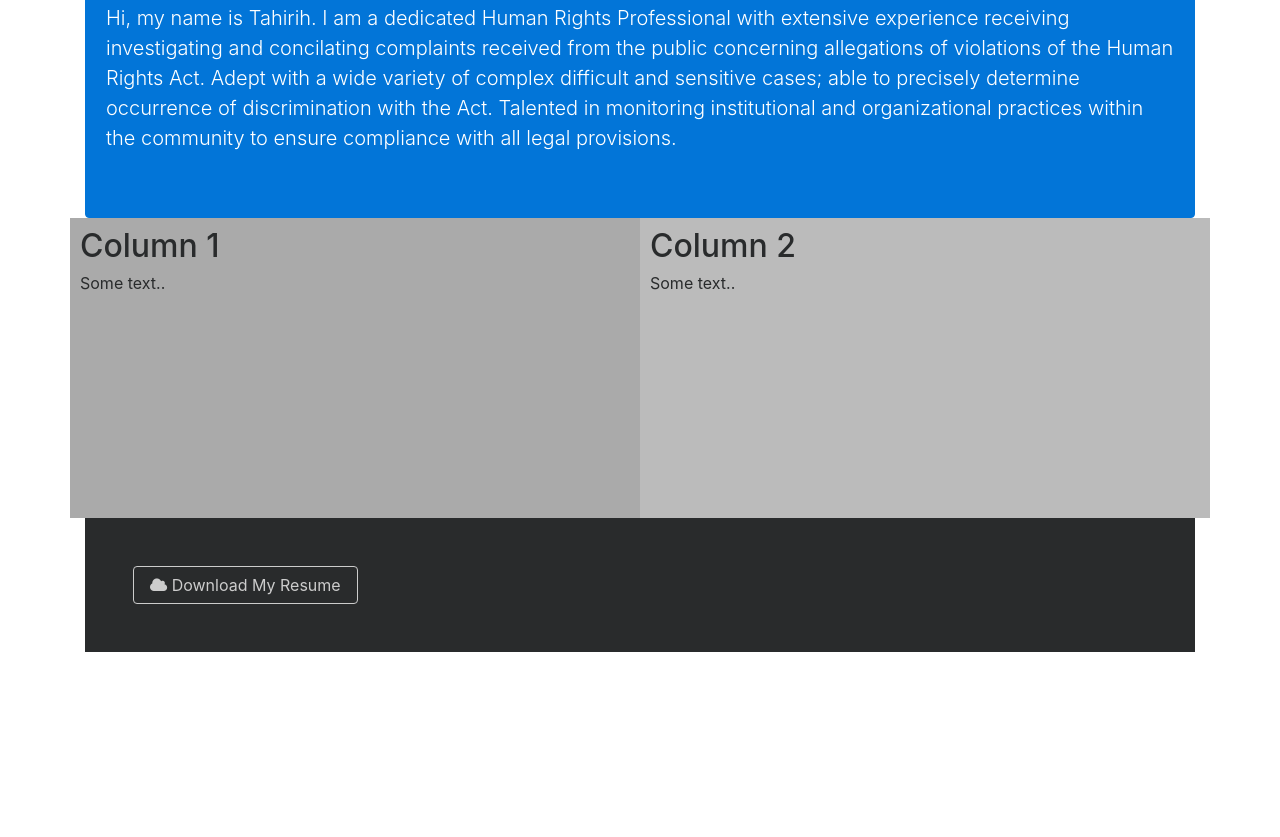
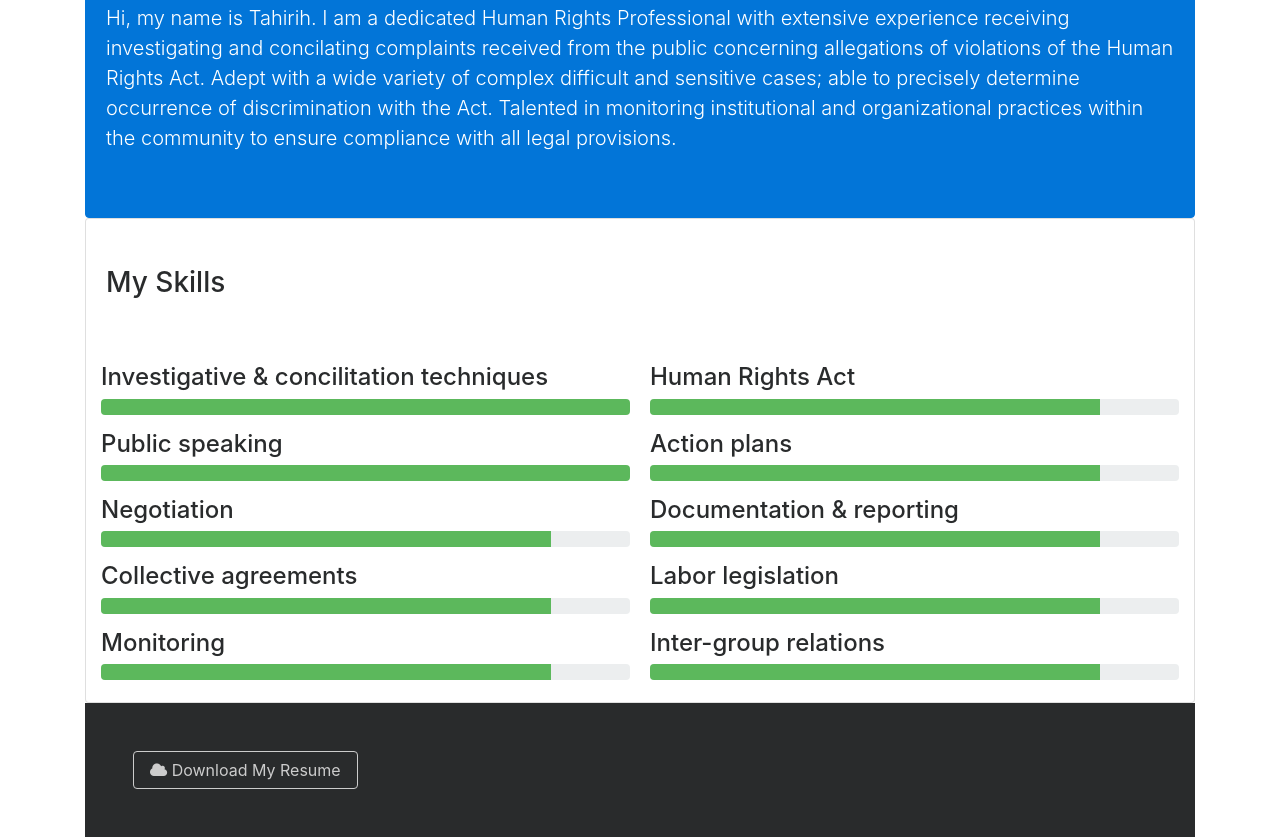
Before and after one commit to Tahirih-Natang/Tahirih-Natang.github.io, a plain HTML site: page index.html in a window 1280 px wide. Shown: the part 583-1420 px from the top of the page. Before the commit the page ends 1235 px from the top, so only its background shows below. Drawn offline with Linux system fonts and the light colour scheme; some packages are replaced by stand-ins of ours; a script that the page names is missing.

Commit message:
adjust column

```diff
--- a/index.html
+++ b/index.html
@@ -8,26 +8,6 @@
   <link rel="stylesheet" href="css/bootstrap.css">
   <link rel="stylesheet" href="https://cdnjs.cloudflare.com/ajax/libs/ekko-lightbox/5.2.0/ekko-lightbox.css" />
   <link rel="stylesheet" href="css/style.css">
-  <style>
-* {
-  box-sizing: border-box;
-}
-
-/* Create two equal columns that floats next to each other */
-.column {
-  float: left;
-  width: 50%;
-  padding: 10px;
-  height: 300px; /* Should be removed. Only for demonstration */
-}
-
-/* Clear floats after the columns */
-.row:after {
-  content: "";
-  display: table;
-  clear: both;
-}
-</style>
   <title>My Portfolio</title>
 </head>
 <body>
@@ -84,7 +64,7 @@
         </p>
       </div>
 
-      <!-- <div class="card card-block py-5">
+      <div class="card card-block py-5">
         <h3>My Skills</h3>
         <p></p>
         <hr>
@@ -135,16 +115,6 @@
           </div>
         </div>
 
-    </div> -->
-    <div class="row">
-      <div class="column" style="background-color:#aaa;">
-        <h2>Column 1</h2>
-        <p>Some text..</p>
-      </div>
-      <div class="column" style="background-color:#bbb;">
-        <h2>Column 2</h2>
-        <p>Some text..</p>
-      </div>
     </div>
 
     <!-- RESUME -->
```
